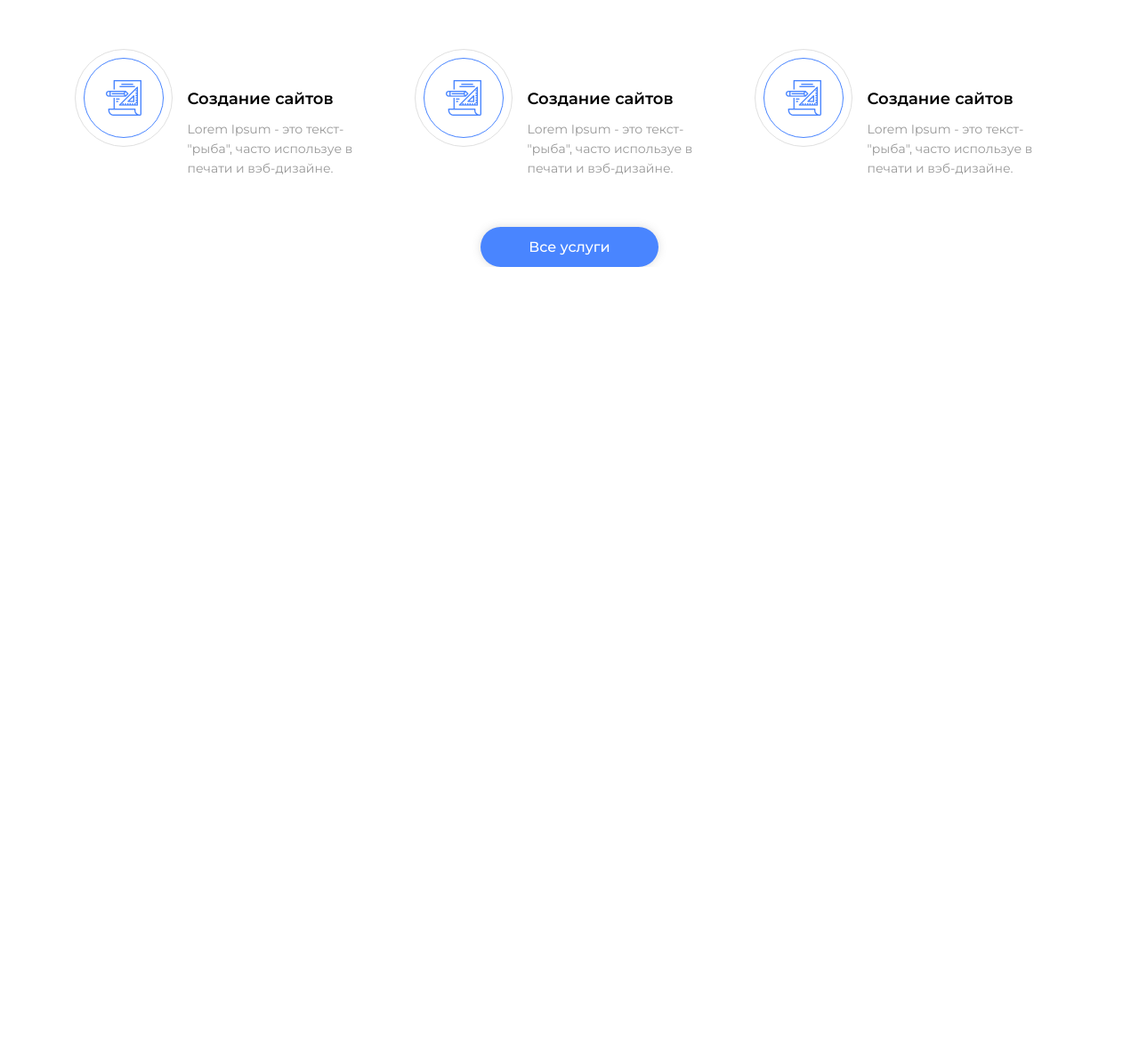
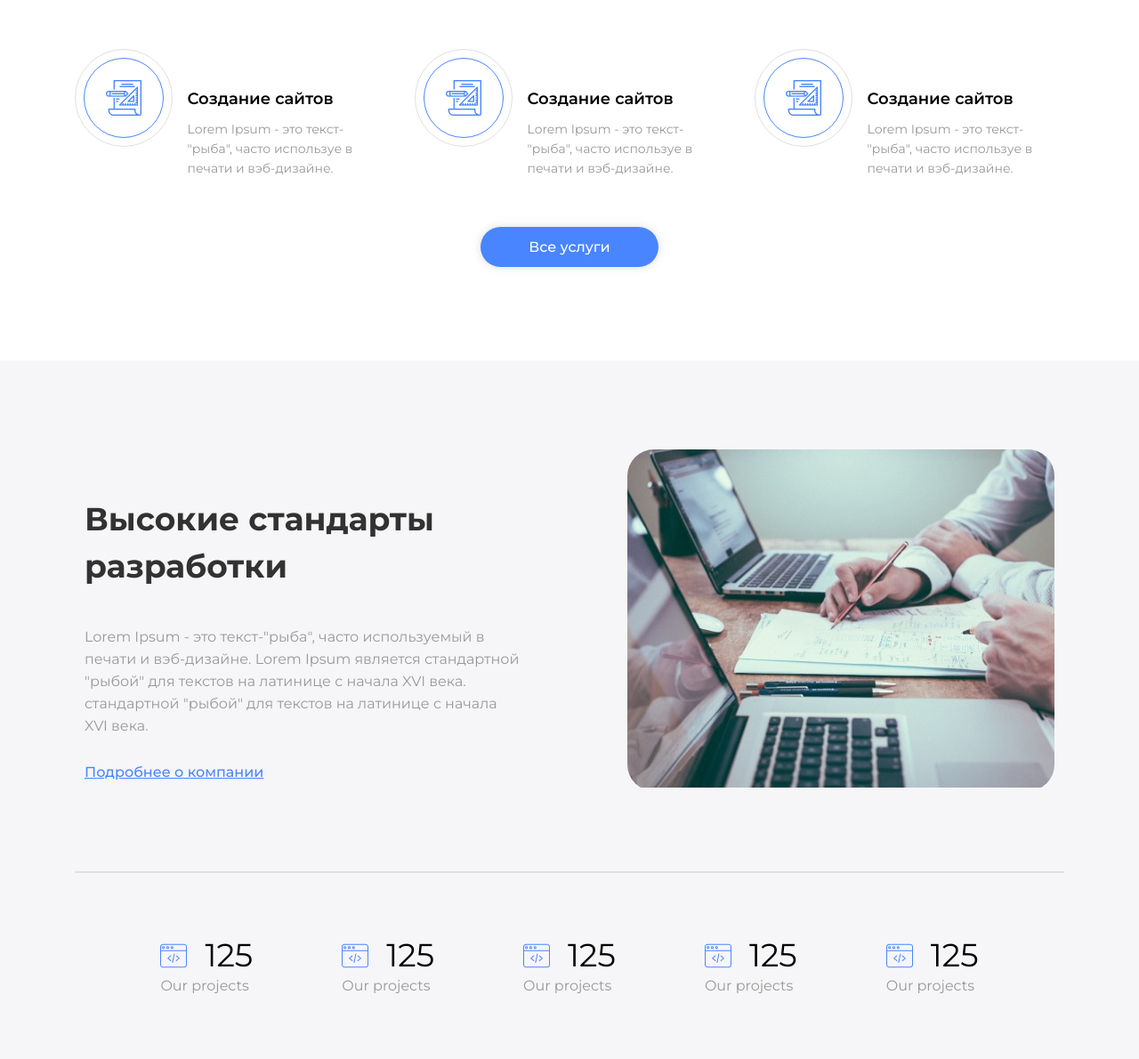
Before and after one commit to Bakalina/Template, a website: page index.html in a window 1280 px wide. Shown: the part 1235-2425 px from the top of the page at 89% size. Before the commit the page ends 1535 px from the top, so only its background shows below. Drawn offline with Linux system fonts and the light colour scheme.

Commit message:
main-about-us-1

```diff
--- a/gulpfile.js
+++ b/gulpfile.js
@@ -3,7 +3,7 @@ let sass = require('gulp-sass');
 
 gulp.task('sass', function(done){
     gulp.src('./styles/*.scss').pipe(sass()).pipe(gulp.dest('./styles')), done()
-} );
+});
 
 gulp.task('watch', function(){
     gulp.watch('./styles/*.scss', gulp.series('sass'))
--- a/index.html
+++ b/index.html
@@ -73,6 +73,48 @@
             </div>
             <button>Все услуги</button>
         </div>
+        <div class="about-us">
+            <div class="about-us__head">
+                <div class="about-us__text">
+                    <h4>Высокие стандарты разработки</h4>
+                    <p>Lorem Ipsum - это текст-"рыба", часто используемый в печати и вэб-дизайне. Lorem Ipsum является
+                        стандартной "рыбой" для текстов на латинице с начала XVI века. стандартной "рыбой" для текстов
+                        на латинице с начала XVI века.</p>
+                    <a href="">Подробнее о компании</a>
+                </div>
+                <div class="about-us__img">
+                    <img src="img/about-us.jpg" alt="about-us">
+                </div>
+            </div>
+            <span></span>
+            <div class="about-us__footer">
+                <div class="about-us__numbers">
+                    <img src="img/web-programming.png" alt="">
+                    <h6>125</h6>
+                    <p>Our projects</p>
+                </div>
+                <div class="about-us__numbers">
+                    <img src="img/web-programming.png" alt="">
+                    <h6>125</h6>
+                    <p>Our projects</p>
+                </div>
+                <div class="about-us__numbers">
+                    <img src="img/web-programming.png" alt="">
+                    <h6>125</h6>
+                    <p>Our projects</p>
+                </div>
+                <div class="about-us__numbers">
+                    <img src="img/web-programming.png" alt="">
+                    <h6>125</h6>
+                    <p>Our projects</p>
+                </div>
+                <div class="about-us__numbers">
+                    <img src="img/web-programming.png" alt="">
+                    <h6>125</h6>
+                    <p>Our projects</p>
+                </div>
+            </div>
+        </div>
     </main>
 </body>
 
--- a/styles/_header.scss
+++ b/styles/_header.scss
@@ -1,7 +1,7 @@
 /* Start  header */
 
 .header {
-    @extend %block-width;
+    @include block-width;
     overflow: hidden;
     position: relative;
 
@@ -52,7 +52,7 @@
         }
 
         & p:last-of-type {
-            margin-top: $size*2;
+            margin-top: 20px;
             font-weight: 800;
             font-size: $text-size+32;
             line-height: 64px;
@@ -61,7 +61,7 @@
         }
 
         button {
-            @extend %button;
+            @include button;
         }
     }
 }
--- /dev/null
+++ b/styles/_main-about-us.scss
@@ -0,0 +1,84 @@
+/* start main-about-us */
+.about-us {
+    @include block-width;
+    background-color: #F6F6F8;
+    margin-top: 105px;
+
+    .about-us__head {
+        display: flex;
+        justify-content: center;
+
+        .about-us__text {
+            max-width: 489px;
+            margin-top: 152px;
+
+            h4 {
+                font-weight: bold;
+                font-size: $text-size+20;
+                line-height: 53px;
+                color: #323232;
+            }
+
+            p {
+                font-size: $text-size;
+                line-height: 25px;
+                color: #999999;
+                margin: 40px 0 30px 0;
+            }
+
+            a {
+                font-weight: 500;
+                font-size: $text-size;
+                line-height: 20px;
+                color: #4985FF;
+            }
+        }
+
+        .about-us__img {
+            margin: 100px 0 90px 121px;
+            overflow: hidden;
+            border-radius: 30px;
+            max-width: 500px;
+            height: auto;
+        }
+    }
+
+    span {
+        display: block;
+        border: 1px solid #E0E0E0;
+        max-width: 1110px;
+        margin: 0 auto;
+    }
+
+    .about-us__footer {
+        margin-top: 70px;
+        display: flex;
+        justify-content: center;
+
+        .about-us__numbers {
+
+            margin: 0 50px 70px;
+
+            img {
+                margin-top: 8px;
+            }
+
+            h6 {
+                font-size: $text-size+20;
+                font-weight: normal;
+                color: #000000;
+                float: right;
+                margin-left: 20px;
+            }
+
+            p {
+                font-size: $text-size;
+                line-height: 25px;
+                color: #999999;
+            }
+        }
+    }
+}
+
+
+/* end main-about-us */
--- a/styles/_main-services.scss
+++ b/styles/_main-services.scss
@@ -1,3 +1,4 @@
+/* start main-services */
 .services {
     margin: 0 auto;
     max-width: 1113px;
@@ -73,7 +74,9 @@
     }
 
     button {
-        @extend %button;
+        @include button;
         margin-top: 55px;
     }
 }
+
+/* end main-services */
--- /dev/null
+++ b/styles/_mixin.scss
@@ -0,0 +1,29 @@
+@mixin button {
+    margin-left: 50%;
+    transform: translate(-50%);
+    margin-top: 50px;
+    background: #4985FF;
+    box-shadow: 0px 0px 10px rgba(111, 111, 111, 0.25);
+    border-radius: 30px;
+    border: 0;
+    font-weight: 500;
+    font-size: 16px;
+    line-height: 20px;
+    text-align: center;
+    color: #FFFFFF;
+    width: 200px;
+    height: 45px;
+
+    &:focus {
+        outline: none;
+    }
+
+    &:hover {
+        cursor: pointer;
+    }
+}
+
+@mixin block-width {
+    max-width: 1920px;
+    margin: 0 auto;
+}
--- a/styles/style.scss
+++ b/styles/style.scss
@@ -1,41 +1,11 @@
-%block-width {
-    max-width: 1920px;
-    margin: 0 auto;
-}
-
-%button {
-    margin-left: 50%;
-    transform: translate(-50%);
-    margin-top: 50px;
-    background: #4985FF;
-    box-shadow: 0px 0px 10px rgba(111, 111, 111, 0.25);
-    border-radius: 30px;
-    border: 0;
-    font-weight: 500;
-    font-size: 16px;
-    line-height: 20px;
-    text-align: center;
-    color: #FFFFFF;
-    width: 200px;
-    height: 45px;
-
-    &:focus {
-        outline: none;
-    }
-
-    &:hover {
-        cursor: pointer;
-    }
-}
-
-$text-size: 16px;
-$size: 10px;
-
-
-@import 'header';
-@import 'main-services';
-
 * {
     margin: 0;
     font-family: 'Montserrat', sans-serif;
 }
+
+$text-size: 16px;
+
+@import 'mixin';
+@import 'header';
+@import 'main-services';
+@import 'main-about-us'
```
Also changed, not shown: img/about-us.jpg (added), img/web-programming.png (added), styles/style.css.
